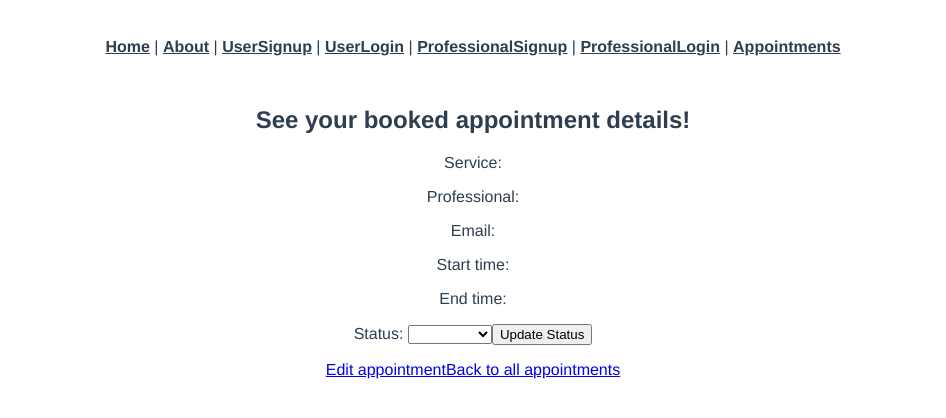
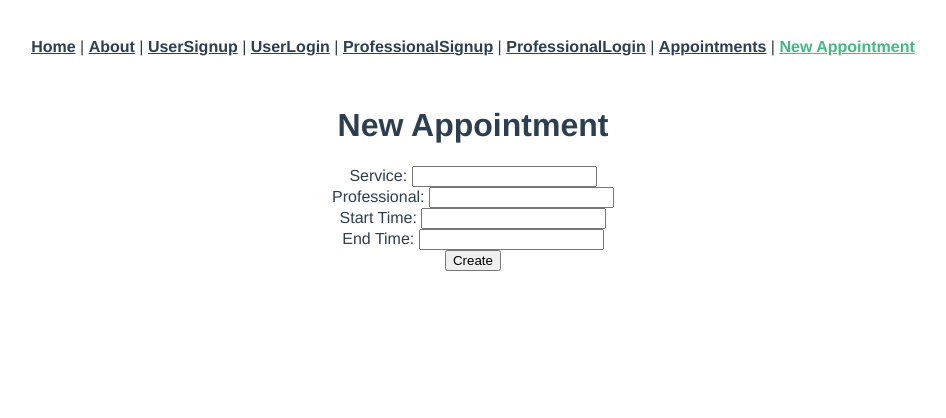
Before and after one commit to ymendo0101/frontend_capstone_app, a Vue app: page /appointments/new in a window 1280 px wide. Shown: the top 418 px of the page, without its empty margins (167-1113 px from the left). Built offline with nearby package versions, Linux system fonts and the light colour scheme; no server answers.

Commit message:
add create appointment function for user

```diff
--- a/src/App.vue
+++ b/src/App.vue
@@ -14,6 +14,8 @@
       <router-link to="/professional-login">ProfessionalLogin</router-link>
       |
       <router-link to="/appointments">Appointments</router-link>
+      |
+      <router-link to="/appointments/new">New Appointment</router-link>
     </div>
     <router-view />
   </div>
--- a/src/router.js
+++ b/src/router.js
@@ -1,12 +1,13 @@
 import Vue from "vue";
 import Router from "vue-router";
-import AppointmentsIndex from "./views/AppointmentsIndex.vue";
 import ProfessionalSignup from "./views/ProfessionalSignup.vue";
 import ProfessionalLogin from "./views/ProfessionalLogin.vue";
 import UserLogin from "./views/UserLogin.vue";
 import UserSignup from "./views/UserSignup.vue";
+import AppointmentsIndex from "./views/AppointmentsIndex.vue";
 import AppointmentsShow from "./views/AppointmentsShow.vue";
 import AppointmentsEdit from "./views/AppointmentsEdit.vue";
+import AppointmentsNew from "./views/AppointmentsNew.vue";
 
 Vue.use(Router);
 
@@ -53,6 +54,11 @@ export default new Router({
       component: AppointmentsIndex
     },
     {
+      path: "/appointments/new",
+      name: "appointments-new",
+      component: AppointmentsNew
+    },
+    {
       path: "/appointments/:id",
       name: "appointments-show",
       component: AppointmentsShow
--- /dev/null
+++ b/src/views/AppointmentsNew.vue
@@ -0,0 +1,61 @@
+<template>
+  <div class="container new">
+    <form v-on:submit.prevent="createAppointment()">
+      <h1>New Appointment</h1>
+      <div class="form-group">
+        Service:
+        <input v-model="service" type="text" class="form-control" />
+      </div>
+      <div class="form-group">
+        Professional:
+        <input v-model="professional" type="text" class="form-control" />
+      </div>
+      <div class="form-group">
+        Start Time:
+        <input v-model="startDatetime" type="text" class="form-control" />
+      </div>
+      <div class="form-group">
+        End Time:
+        <input v-model="endDatetime" type="text" class="form-control" />
+      </div>
+      <input type="submit" value="Create" class="btn btn-primary" />
+    </form>
+  </div>
+</template>
+
+<style></style>
+
+<script>
+import axios from "axios";
+export default {
+  data: function() {
+    return {
+      service: "",
+      professional: "",
+      startDatetime: "",
+      endDatetime: ""
+    };
+  },
+  // methods: {
+  //   setFile: function(event) {
+  //     if (event.target.files.length > 0) {
+  //       this.image = event.target.files[0];
+  //     }
+  //   },
+  createAppointment: function() {
+    console.log("Create the appointment...");
+    var formData = new FormData();
+    formData.append("service", this.service);
+    formData.append("professional", this.professional);
+    formData.append("start_datetime", this.start_datetime);
+    formData.append("end_datetime", this.end_datetime);
+    axios
+      .post("/api/appointments", formData)
+      .then(response => {
+        console.log("Success", response.data);
+        this.$router.push("/appointments");
+      })
+      .catch(error => console.log(error.response));
+  }
+};
+</script>
```
